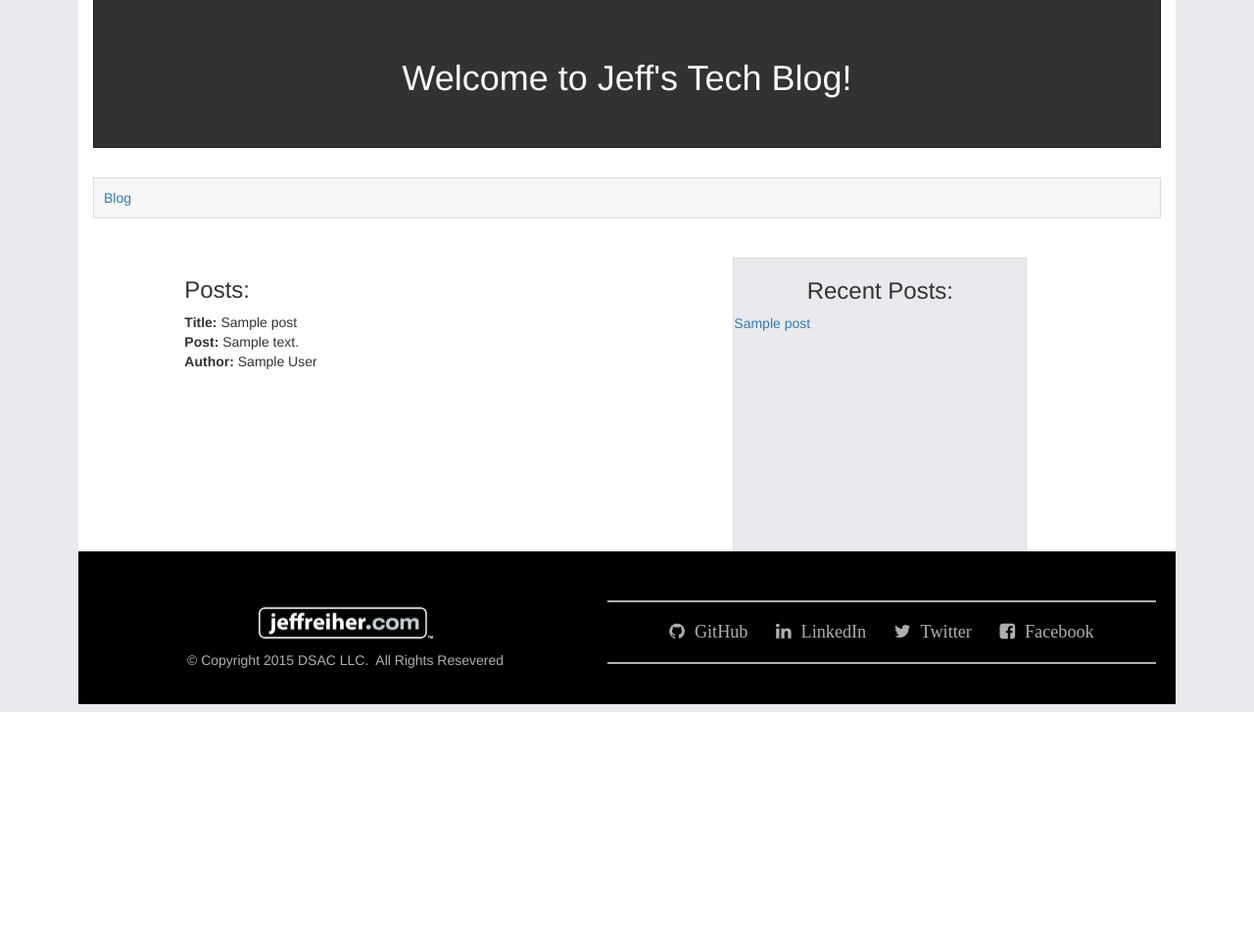
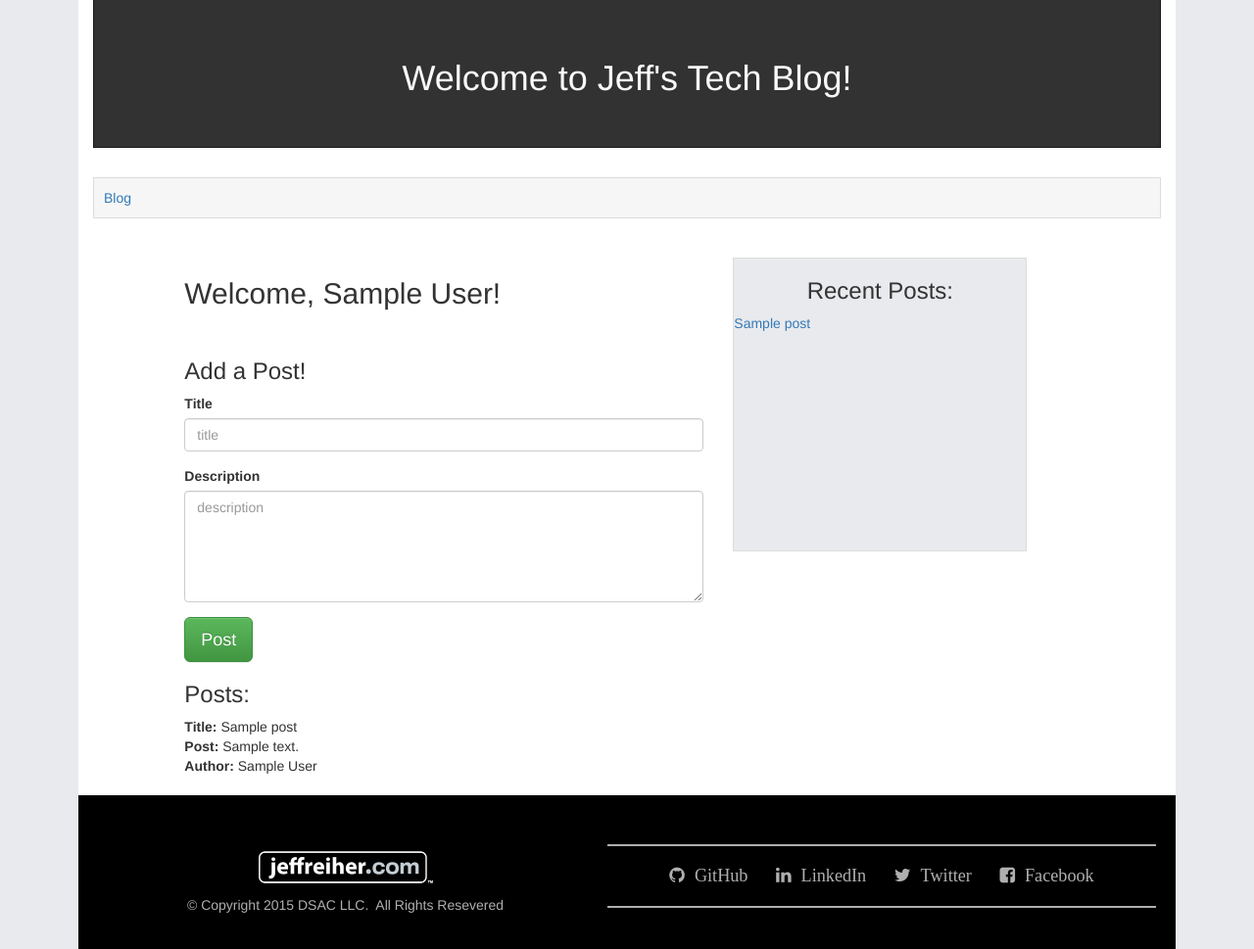
Before and after one commit to jreiher2003/jeff-heroku, a Flask app: page /blog in a window 1280 px wide. Shown: the part 73-1042 px from the top of the page at 98% size. Before the commit the page ends 800 px from the top, so only its background shows below. Run offline with Flask 2, Linux system fonts and the light colour scheme; a user stored in the database is signed in; tables that the repository leaves empty hold one stand-in row (values such as "Sample post"); some libraries are stand-ins or nearby versions.

Commit message:
Create posting capabilites to blog
made a form validator in forms.py
update jinja2 code to beable to post only when logged in.
update blog function in views.py to create and read from db.

```diff
--- a/app/forms.py
+++ b/app/forms.py
@@ -1,7 +1,12 @@
 from flask_wtf import Form
-from wtforms import TextField, PasswordField
-from wtforms.validators import DataRequired
+from wtforms import TextField, PasswordField, TextAreaField
+from wtforms.validators import DataRequired,Length
 
 class LoginForm(Form):
 	username = TextField('Username', validators=[DataRequired()])
 	password = PasswordField('Password', validators=[DataRequired()])
+
+
+class MessageForm(Form):
+	title = TextField('Title', validators=[DataRequired()])
+	description = TextAreaField('Description', validators=[DataRequired(),Length(max=140)])
--- a/app/templates/blog.html
+++ b/app/templates/blog.html
@@ -19,10 +19,49 @@
 	</div>
 
 </div>
-<!-- <p>Click <a href="/logout">here</a> to logout.</p> -->
 <br><br>
 <div class="row">
 	<div class="col-md-6 col-md-offset-1">
+
+{% if current_user.is_active %}
+<!-- User posts -->
+<h2>Welcome, {{ current_user.name }}!</h2><br>
+<h3>Add a Post!</h3>
+<form class="form-message" role="form" method="post" action="/blog">
+  {{ form.csrf_token }}
+
+  <div class="form-group">
+  	 <label for="title">Title</label>
+    {{ form.title(class="form-control", placeholder="title") }}
+  </div>
+
+    <span class="error bg-danger">
+      {% if form.title.errors %}
+        {% for error in form.title.errors %}
+          {{ error }}
+        {% endfor %}
+      {% endif %}
+    </span>
+
+  <div class="form-group">
+  	 <label for="description">Description</label>
+  {{ form.description(class="form-control", rows="5", placeholder="description") }}
+	</div>
+
+    <span class="error bg-danger">
+      {% if form.description.errors %}
+        {% for error in form.description.errors %}
+          {{ error }}
+        {% endfor %}
+      {% endif %}
+    </span>
+
+  <button class="btn btn-lg btn-success" type="submit">Post</button>
+</form>
+{% endif %}
+
+
+<!-- <p>Click <a href="/logout">here</a> to logout.</p> -->
 <h3>Posts:</h3>
 {% for post in posts %}
   <strong>Title:</strong> {{ post.title }} <br>
@@ -31,6 +70,7 @@
   <br>
 {% endfor %}
 </div> <!-- end col -->
+
 	<div class="col-md-4">
 		<div class="blog__head__border recent__post">
 			<h3 class="text-center">Recent Posts:</h3>
--- a/app/views.py
+++ b/app/views.py
@@ -1,44 +1,57 @@
-from app import *
+from app import app, db
 from flask import render_template, redirect, \
     url_for, request, session, flash
-from forms import LoginForm
+from flask.ext.login import login_user, logout_user, login_required, current_user
+from forms import LoginForm, MessageForm
 
-from models import *
+from app.models import User, BlogPost, bcrypt
 
 @app.route('/')
 @app.route('/home')
 def index():
     return render_template('index.html')
 
-@app.route('/blog')
+@app.route('/blog', methods=["GET","POST"])
 def blog():
-	posts = db.session.query(BlogPost).all()
-	return render_template('blog.html', posts=posts)
+    error = None
+    form = MessageForm(request.form)
+    if request.method == 'POST':
+        if form.validate_on_submit():
+            new_post = BlogPost(form.title.data,form.description.data,current_user.id)
+            db.session.add(new_post)
+            db.session.commit()
+            flash('New Post was successfully posted.', 'bg-success')
+            return redirect(url_for('blog'))
+    else:
+    	posts = db.session.query(BlogPost).all()
+    	return render_template('blog.html', posts=posts, form=form, error=error)
 
 @app.route('/projects')
 def project():
 	return render_template('projects.html')
 
 # route for handling the login page logic
-@app.route('/login', methods=['GET', 'POST'])
+@app.route('/login', methods=["GET", "POST"])
 def login():
-    mistake = None
+    error = None
     form = LoginForm(request.form)
-    if request.method == 'POST':
+    if request.method == "POST":
         if form.validate_on_submit():
             user = User.query.filter_by(name=request.form['username']).first()
             if user is not None and bcrypt.check_password_hash(user.password, request.form['password']):
-                session['logged_in'] = True
-                flash('You were logged in. Go Crazy')
-                return redirect(url_for('blog'))
-        else:
-            mistake = 'Invalid Credentials. Please try again.'
-    return render_template('login.html', mistake=mistake, form=form)
+                login_user(user)
+                flash("You were logged in. Go Crazy.", 'bg-success')
+                return redirect(url_for('index'))
+            else:
+                flash("Try again", "bg-danger")
+                return redirect(url_for('login'))
+    return render_template("login.html", form=form, error=error)
 
 
 @app.route('/logout')
 # @login_required
 def logout():
+    logout_user()
     session.pop('logged_in', None)
     flash('You were logged out.')
     return redirect(url_for('blog'))
```
